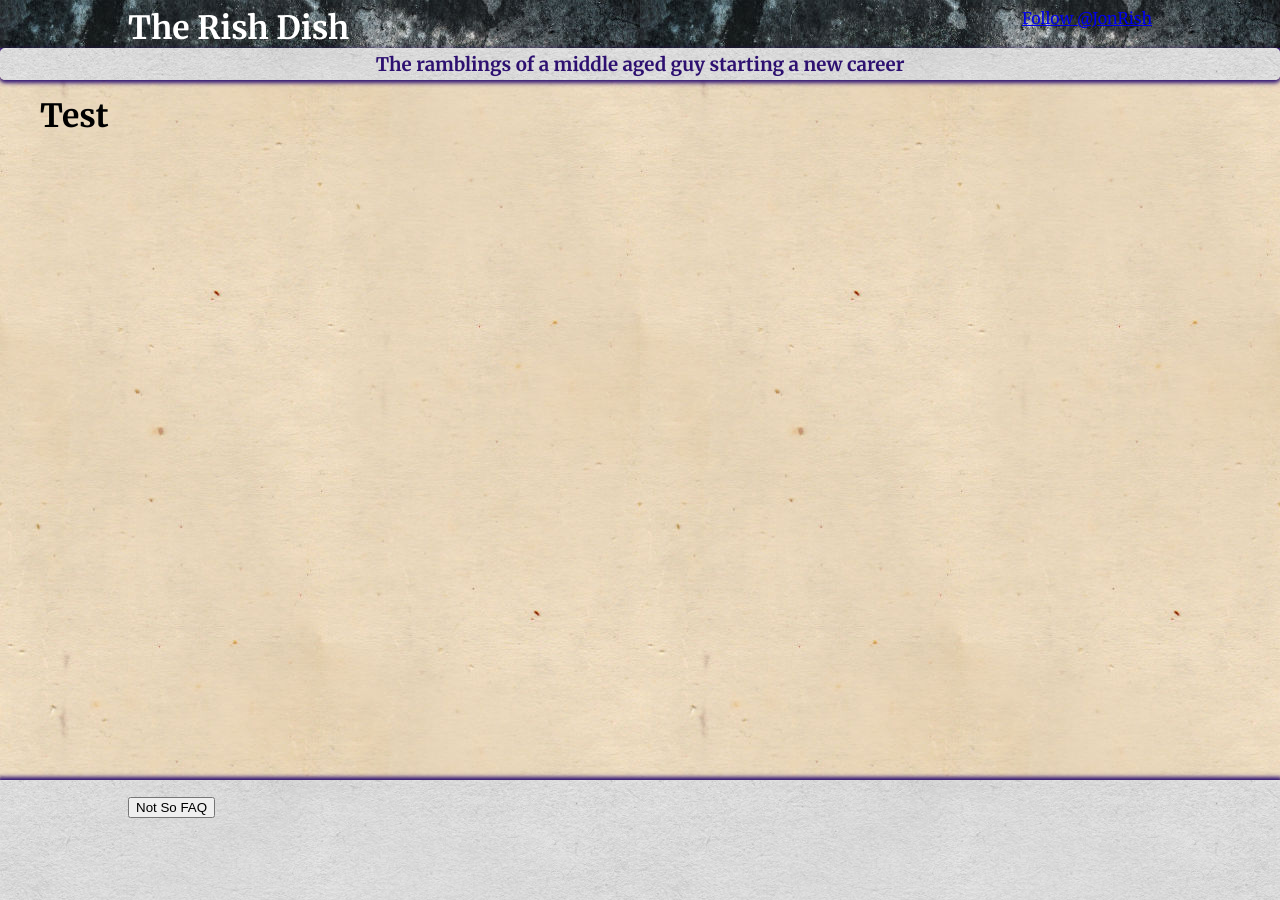
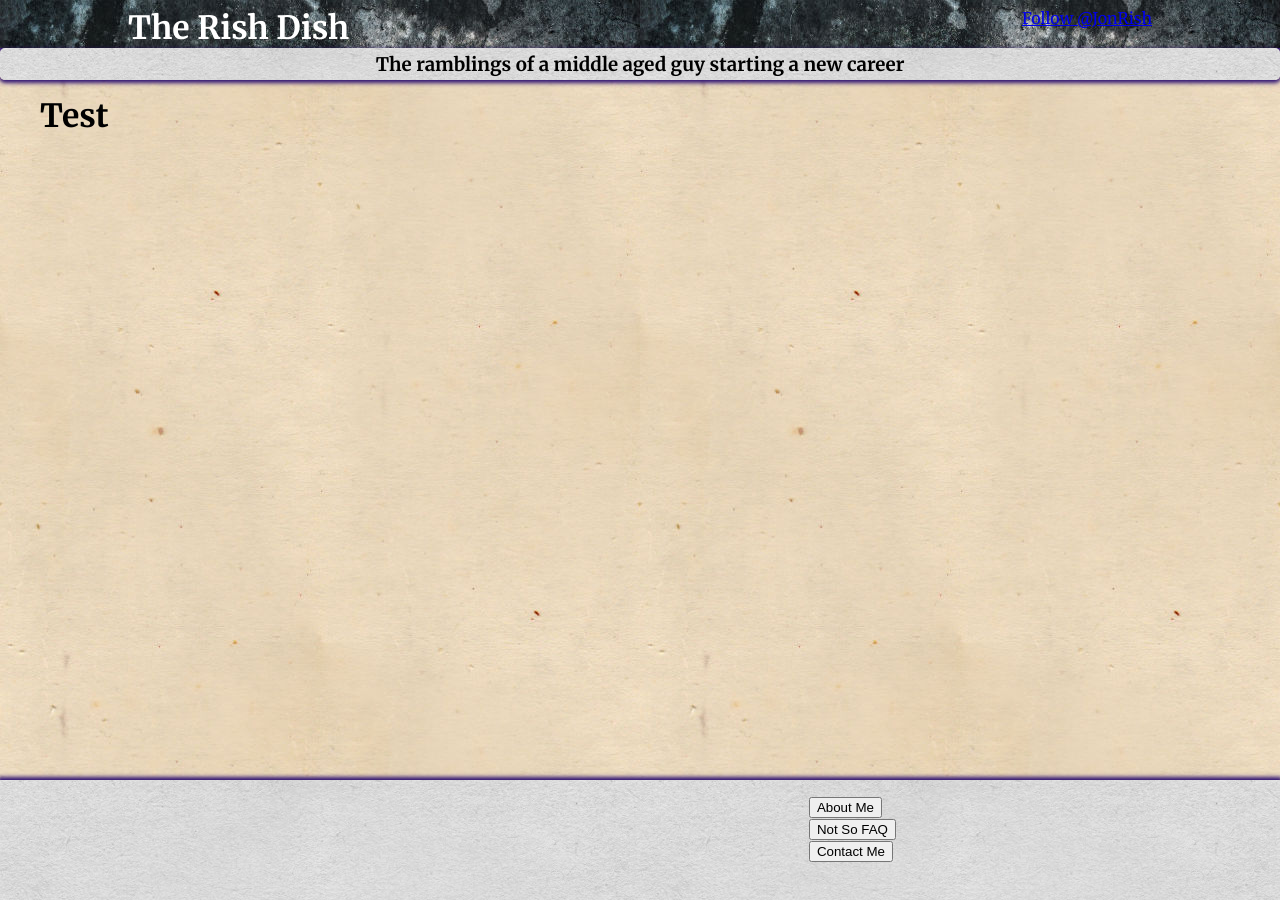
Before and after one commit to jonrish/jonrish.github.io, a Jekyll site: the page built from index.html, in a window 1280 px wide. Built offline with Jekyll 4.4.1, drawn with Linux system fonts in a browser that asks for light colours; nearby versions of some CDN libraries; Markdown is read by kramdown in place of the engine named in the settings; comment, search, counter and statistics services are not loaded.

Commit message:
test linkedin button

```diff
--- a/_includes/footer.html
+++ b/_includes/footer.html
@@ -1,5 +1,17 @@
 <footer>
 	<div class='footer-content'>
-		<button class='FAQ'>Not So FAQ</button>
+		<script src="//platform.linkedin.com/in.js" type="text/javascript"></script>
+<script type="IN/MemberProfile" data-id="http://www.linkedin.com/in/jonrish" data-format="click" data-text="Jon Rish" data-related="false"></script>
+
+		<ul class='footer-links'>
+
+
+		</ul>
+
+		<ul class="footer-buttons">
+			<li><button class='about-me'>About Me</button></li>
+			<li><button class='FAQ'>Not So FAQ</button></li>
+			<li><button class="contact">Contact Me</button></li>
+		</ul>
 	</div>
 </footer>
--- a/css/main.css
+++ b/css/main.css
@@ -51,7 +51,6 @@
 	text-align: center;
 	margin: 0;
 	padding: .25em 0 0 0;
-	color: #2d1070;
 }
 
 .main-container {
@@ -90,9 +89,21 @@
 }
 
 .footer-content {
-	margin: 1em 10%;
+	margin: 0 10%;
 }
 
 .footer-content button {
 	cursor: pointer;
 }
+
+.footer-links {
+	float: left;
+	list-style: none;
+	margin: 1em 0 0 25%;
+}
+
+.footer-buttons {
+	float: right;
+	list-style: none;
+	margin: 1em 25% 0 0;
+}
```
